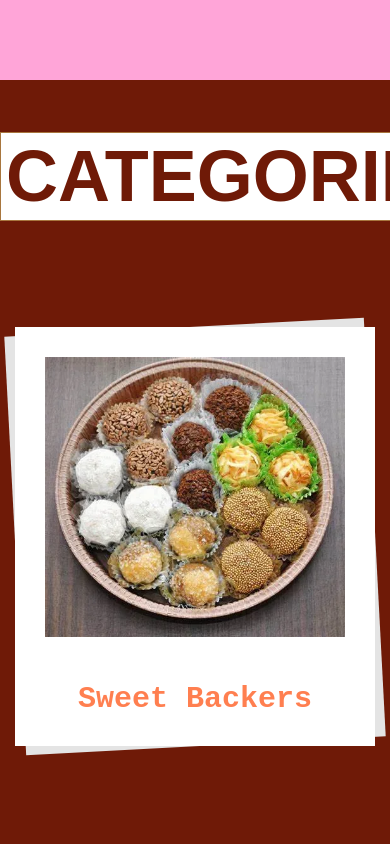
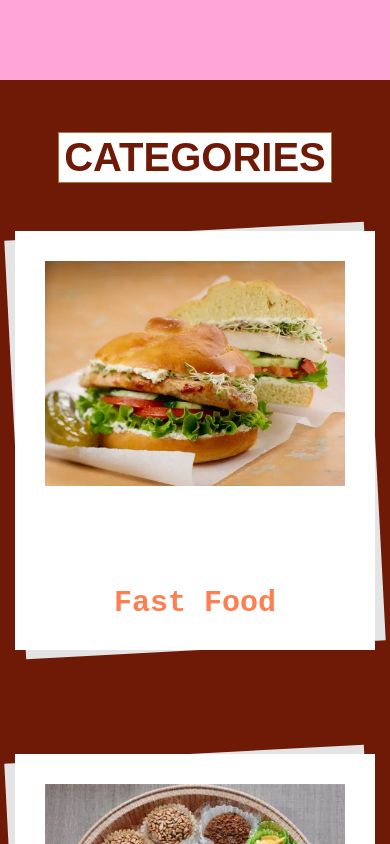
Before and after one commit to kzmfhm/flavor-craft-food-website, a Next.js app: page /home in a window 390 px wide. Shown: the part 860-1704 px from the top of the page. Built offline with nearby package versions, Linux system fonts and the light colour scheme.

Commit message:
Update categories in mobile view

```diff
--- a/sections/category-section/pizza.jsx
+++ b/sections/category-section/pizza.jsx
@@ -26,7 +26,7 @@ const Pizza = () => {
             <h3>Pizza Shop</h3>
             </div>
             <div class="row">
-              <div class="col-sm-6 col-12">
+            <div class="col-sm-6 col-12">
                 <div class="card">
                   <h2 class="card-title">Soups</h2>
                   <div class="card-body">
--- a/sections/category-section/style.css
+++ b/sections/category-section/style.css
@@ -35,7 +35,15 @@
     font-family: "Roboto";
     object-fit: cover;
   }
+  @media  screen and (max-width:600px) {
+    #categorySection .container h1 span{
+      font-size: 2.5rem;
+    }
+    .categories{
+      display: grid;
+    }
 
+  }
   .product-box-layout4 {
     padding: 30px;
     background-color: #ffffff;
```
